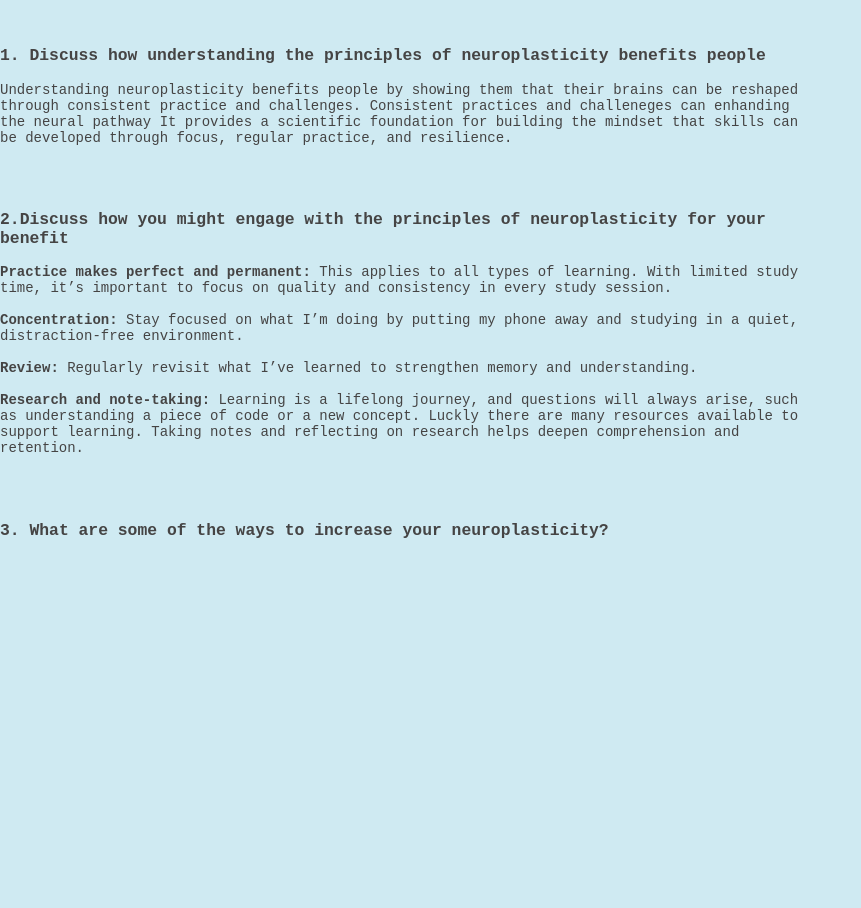
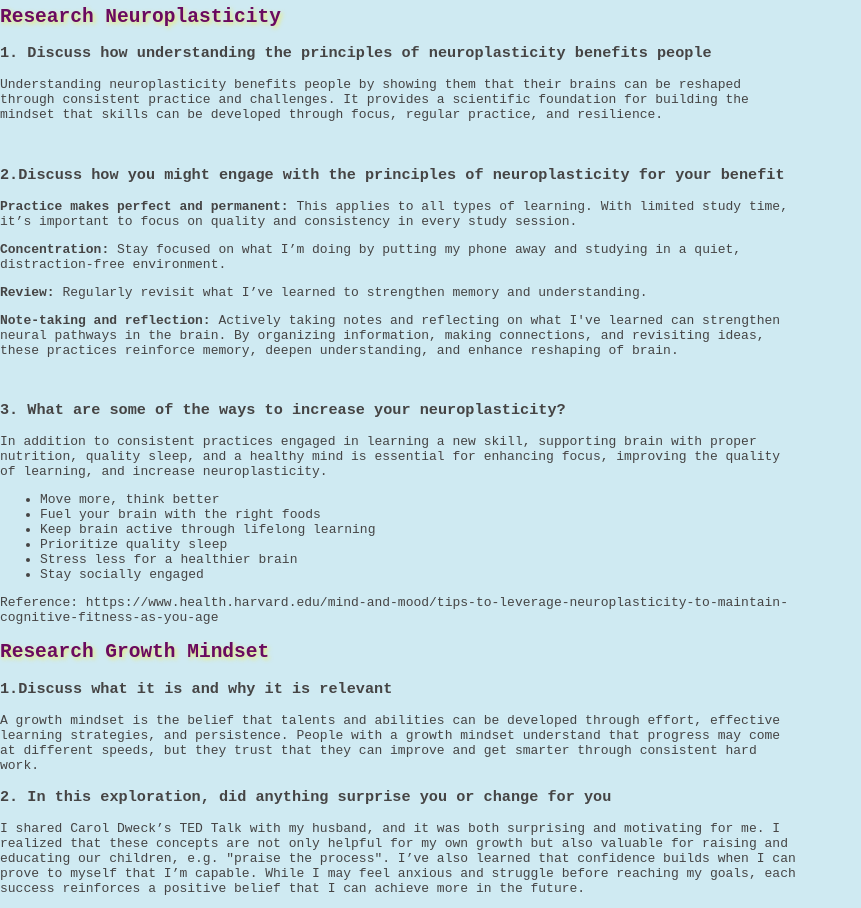
Before and after one commit to nyree-niu/nyree-niu.github.io, a plain HTML site: page blog/neuroplasticity.html in a window 1280 px wide. Shown: the part 127-1035 px from the top of the page, without its empty margins (0-861 px from the left). Before the commit the page ends 800 px from the top, so only its background shows below. Drawn offline with Linux system fonts and the light colour scheme.

Commit message:
blog update neuroplasticity

```diff
--- a/blog/neuroplasticity.html
+++ b/blog/neuroplasticity.html
@@ -23,43 +23,60 @@
 
           <h2>1-09-2025</h2>
 
-           <p>
 
-            <br />
 
+
+
+          <h2>Research Neuroplasticity</h2>
           <h3>1. Discuss how understanding the principles of neuroplasticity benefits people</h3>
 
-          Understanding neuroplasticity benefits people by showing them that their brains can be reshaped through consistent practice and challenges. Consistent practices and challeneges can enhanding the neural pathway  It provides a scientific foundation for building the mindset that skills can be developed through focus, regular practice, and resilience.
-            <br />
-            <br />
-            <br />
+          <p>Understanding neuroplasticity benefits people by showing them that their brains can be reshaped through consistent practice and challenges.
+          It provides a scientific foundation for building the mindset that skills can be developed through focus, regular practice, and resilience.</p>
+
+
             <br />
           <h3>2.Discuss how you might engage with the principles of neuroplasticity for your benefit</h3>
 
-            <strong>Practice makes perfect and permanent: </strong>This applies to all types of learning. With limited study time, it’s important to focus on quality and consistency in every study session.
+          <p><strong>Practice makes perfect and permanent: </strong>This applies to all types of learning.
+            With limited study time, it’s important to focus on quality and consistency in every study session.</p>
+
+          <p><strong>Concentration: </strong> Stay focused on what I’m doing by putting my phone away and studying in a quiet, distraction-free environment.</p>
+
+          <p><strong>Review: </strong> Regularly revisit what I’ve learned to strengthen memory and understanding.</p>
+
+          <p><strong>Note-taking and reflection:</strong>
+            Actively taking notes and reflecting on what I've learned can strengthen neural pathways in the brain.
+            By organizing information, making connections, and revisiting ideas, these practices reinforce memory,
+            deepen understanding, and enhance reshaping of brain.
+            </p>
+
             <br />
-            <br />
-            <strong>Concentration: </strong> Stay focused on what I’m doing by putting my phone away and studying in a quiet, distraction-free environment.
-            <br />
-            <br />
-            <strong>Review: </strong> Regularly revisit what I’ve learned to strengthen memory and understanding.
-            <br />
-            <br />
-            <strong>Research and note-taking:</strong>
-            Learning is a lifelong journey, and questions will always arise, such as understanding a piece of code or a new concept. Luckly there are many resources available to support learning. Taking notes and reflecting on research helps deepen comprehension and retention.
-            <br />
-            <br />
-            <br />
-            <br />
-
             <h3>3. What are some of the ways to increase your neuroplasticity?</h3>
+           <p>In addition to consistent practices engaged in learning a new skill, supporting brain with proper nutrition,
+            quality sleep, and a healthy mind is essential for enhancing
+           focus, improving the quality of learning, and increase neuroplasticity. </p>
+           <ul>
+              <li>Move more, think better</li>
+              <li>Fuel your brain with the right foods</li>
+              <li>Keep brain active through lifelong learning</li>
+              <li>Prioritize quality sleep</li>
+              <li>Stress less for a healthier brain</li>
+              <li>Stay socially engaged</li>
+            </ul>
+            <p>Reference: https://www.health.harvard.edu/mind-and-mood/tips-to-leverage-neuroplasticity-to-maintain-cognitive-fitness-as-you-age</p>
 
 
-
+          <h2>Research Growth Mindset</h2>
+          <h3>1.Discuss what it is and why it is relevant</h3>
+          <p>A growth mindset is the belief that talents and abilities can be developed through effort, effective learning strategies, and persistence. People with a growth mindset understand that progress may come at different speeds, but they trust that they can improve and get smarter through consistent hard work.</p>
+          <h3>2. In this exploration, did anything surprise you or change for you</h3>
+          <p> I shared Carol Dweck’s TED Talk with my husband, and it was both surprising and motivating for me. I realized that these concepts are not only helpful for my own growth but also valuable for raising and educating our children, e.g. "praise the process". I’ve also learned that confidence builds when I can prove to myself that I’m capable. While I may feel anxious and struggle before reaching my goals, each success reinforces a positive belief that I can achieve more in the future.</p>
+          <h3>3. How will you integrate growth mindset into your learning journey?</h3>
+          <ul>
+            <li>View each chanllenge a chance of grow;</li>
+            <li>View each mistake as a learning opportunity.</li>
+           </ul>
            </p>
-
-
-        </div>
 
     </div>
 
--- a/styles/main.css
+++ b/styles/main.css
@@ -23,7 +23,6 @@ body {
   display:list-item;
 
   text-align: left;
-  font-size:14px;
   font-family:monospace;
   justify-content: Center;
   position:relative;
@@ -73,17 +72,10 @@ margin: 20px 0 0 ;
 padding: 10px 0;
 }
 
-ul{
-  list-style-type: none;
-  margin: 0;
-  padding: 0;
+p {
+  font-size: 13px;
 }
 
-li {
-   list-style-type:circle;
-   display: inline-block;
-   padding: 5px 5px;
-}
 
 nav a {
   font-weight: normal;
```
Also changed, not shown: aboutme.html (+6 -6 lines), blog/css-concept.html (+6 -7 lines), blog/emotional-intelligence.html (+2 -2 lines), blog/te-whare-tapa-wha.html (+5 -56 lines), index.html (+6 -6 lines), mydevjourney.html (+4 -4 lines). Lines whose indentation alone changed are shown as unchanged.
